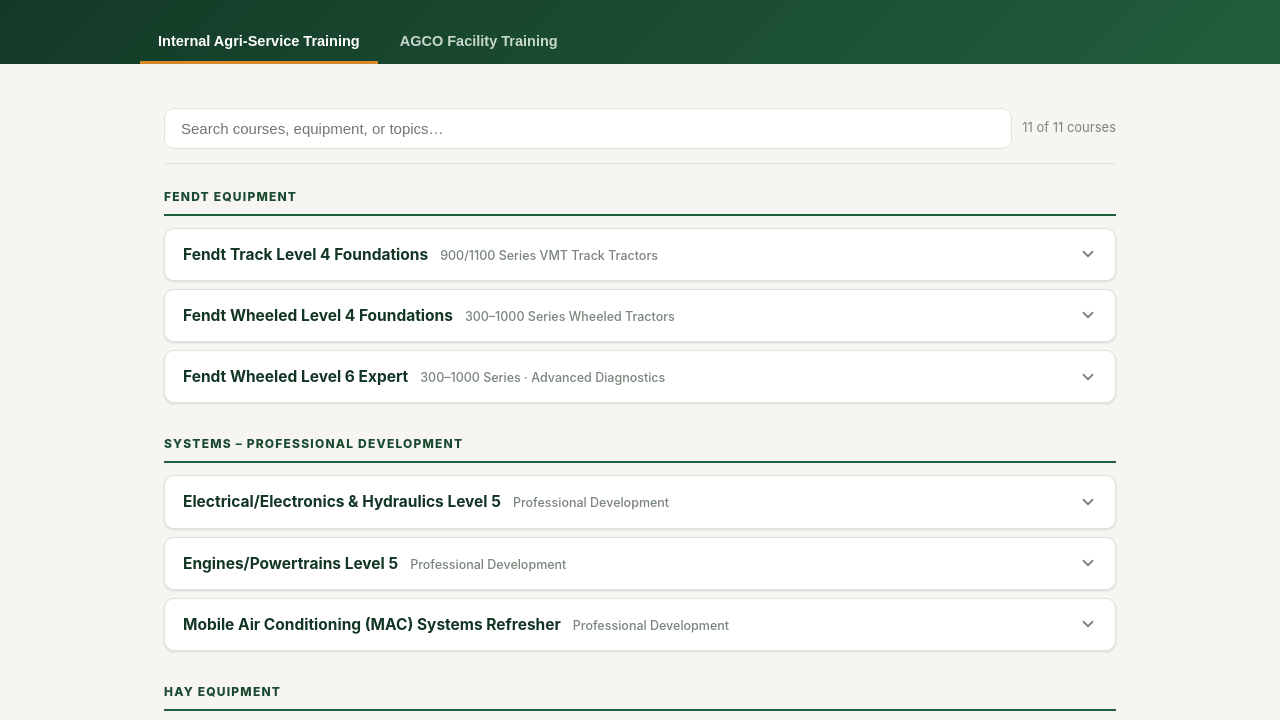
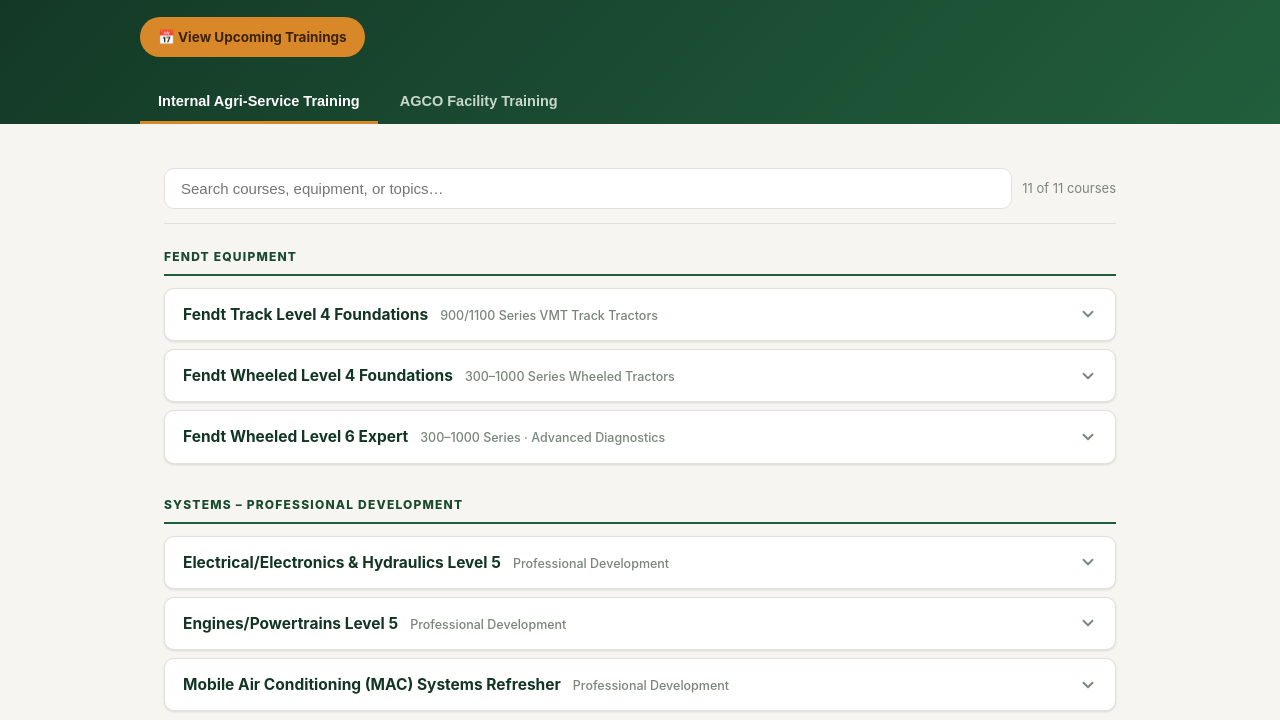
Before and after one commit to akendall72-tech/Catalog, a plain HTML site: page index.html in a window 1280 px wide. Shown: the part 158-878 px from the top of the page. Drawn offline with Linux system fonts and the light colour scheme.

Commit message:
Add files via upload

```diff
--- a/index.html
+++ b/index.html
@@ -58,8 +58,24 @@
     font-size:15px;
     color:#dfe9e1;
     max-width:640px;
-    margin:0 0 24px;
+    margin:0 0 20px;
   }
+
+  .upcoming-btn{
+    display:inline-flex;
+    align-items:center;
+    gap:8px;
+    background:var(--amber-500);
+    color:#3a2405;
+    text-decoration:none;
+    font-size:13.5px;
+    font-weight:700;
+    padding:10px 18px;
+    border-radius:999px;
+    margin-bottom:24px;
+    transition:background 0.15s ease;
+  }
+  .upcoming-btn:hover{background:var(--amber-600);}
 
   .tab-row{
     display:flex;
@@ -274,6 +290,7 @@
     <p class="eyebrow">Agri-Service Technical Training Program</p>
     <h1>Agri-Service Training Catalog</h1>
     <p class="header-sub">A reference of Agri-Service technician, parts, and safety training courses.</p>
+    <a class="upcoming-btn" href="https://akendall72-tech.github.io/Upcoming-training/" target="_blank" rel="noopener">&#128197; View Upcoming Trainings</a>
   </div>
   <div class="tab-row">
     <button class="tab-btn active" id="tabBtnInternal" data-tab="internal">Internal Agri-Service Training</button>
```
